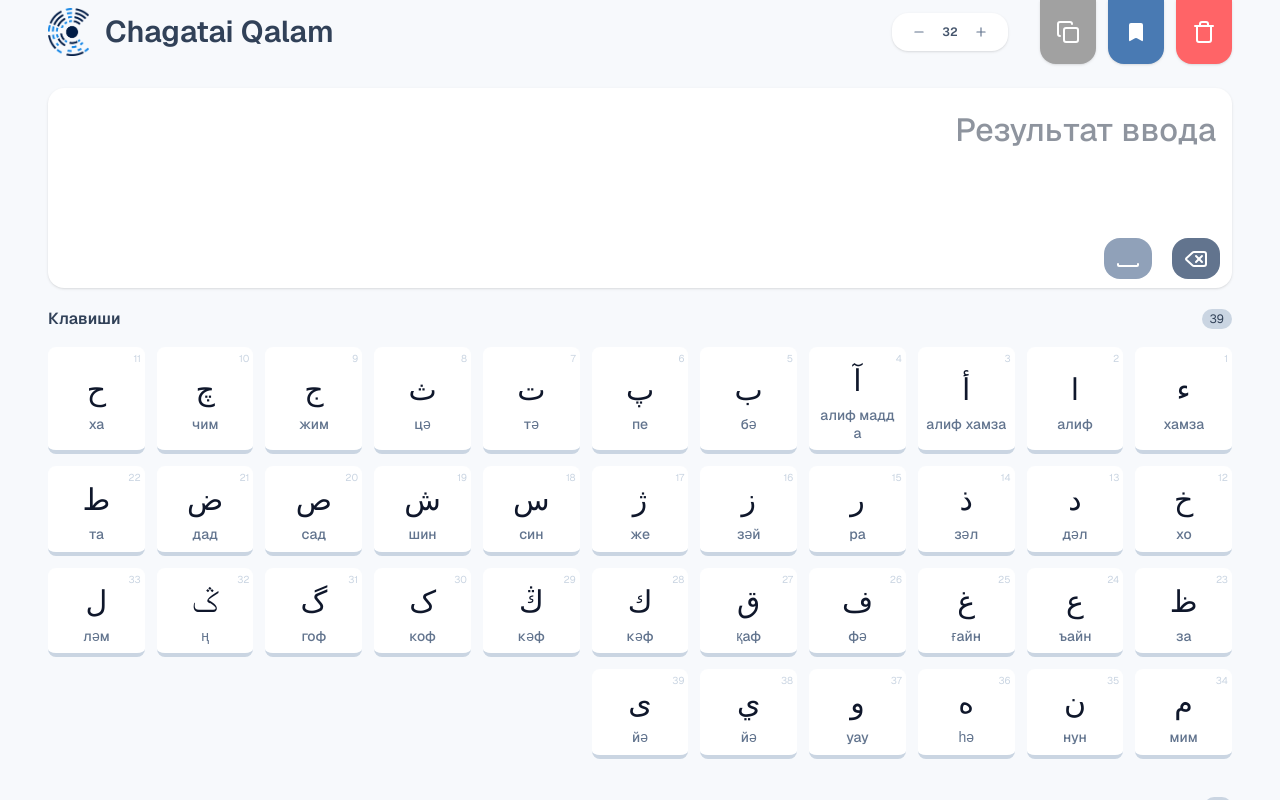
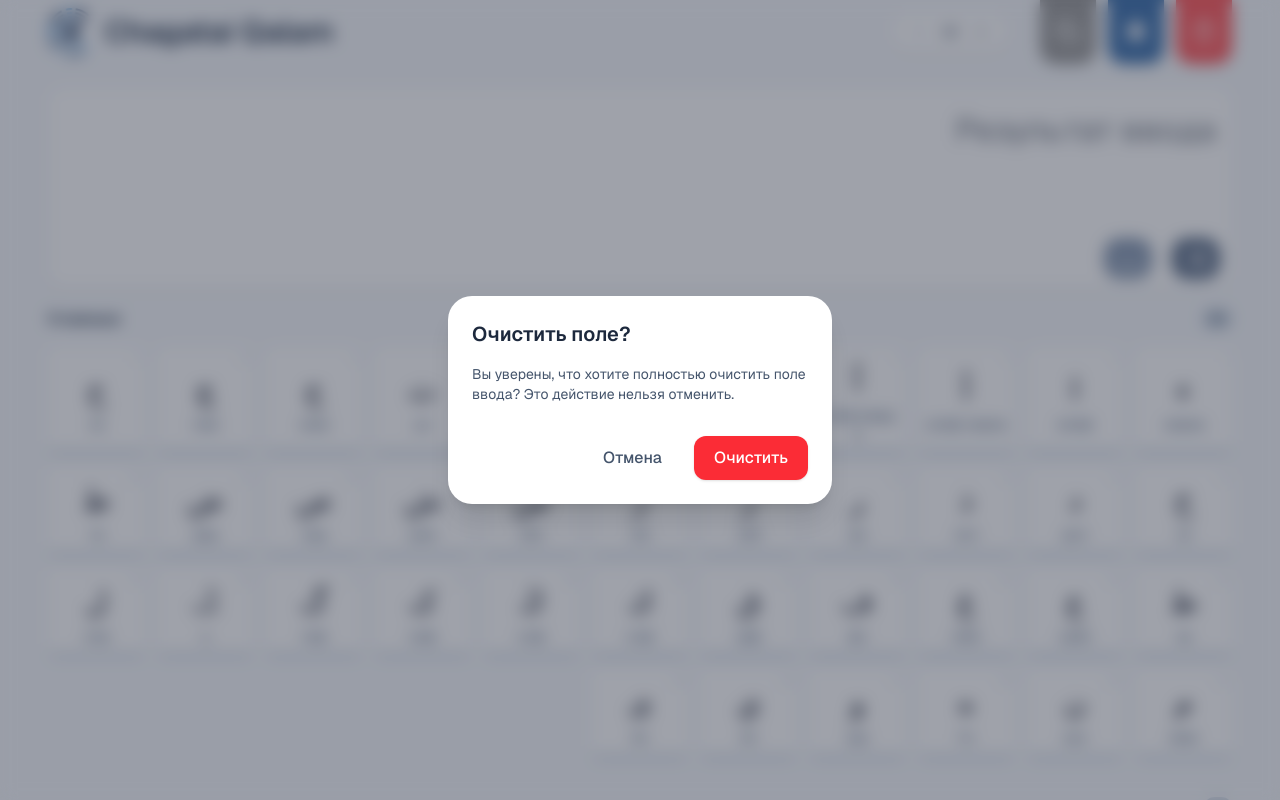
Before and after one commit to yeunikey/chagatay-keyboard-app, a Next.js app: page / in a window 1280 px wide. Both pictures are taken after a click on the element 1204 px from the left and 32 px from the top of the page. Shown: the top 800 px of the page. Built offline with nearby package versions, Linux system fonts and the light colour scheme.

Commit message:
фыефыееыф

```diff
--- /dev/null
+++ b/src/shared/ModalOverlay.tsx
@@ -0,0 +1,9 @@
+function ModalOverlay({ children }: { children: React.ReactNode }) {
+  return (
+    <div className="fixed inset-0 z-50 flex items-center justify-center bg-slate-900/40 backdrop-blur-sm p-4 animate-in fade-in duration-200">
+      {children}
+    </div>
+  );
+}
+
+export default ModalOverlay;
```
